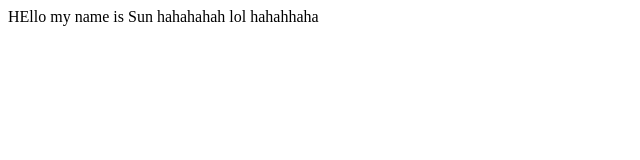
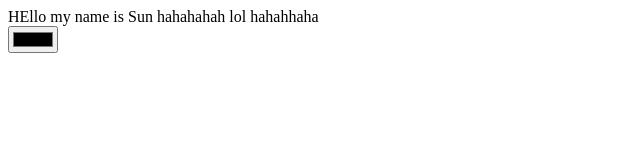
Before and after one commit to TiewTNT/AReallyBadHTMLProject, a plain HTML site: page index.html in a window 1280 px wide. Shown: the whole page, without its empty margins (0-640 px from the left). Drawn offline with Linux system fonts and the light colour scheme.

Commit message:
haha commit

```diff
--- a/index.html
+++ b/index.html
@@ -1,2 +1,4 @@
 HEllo my name is Sun
 hahahahah lol hahahhaha
+</br>
+<input type="color">
```
